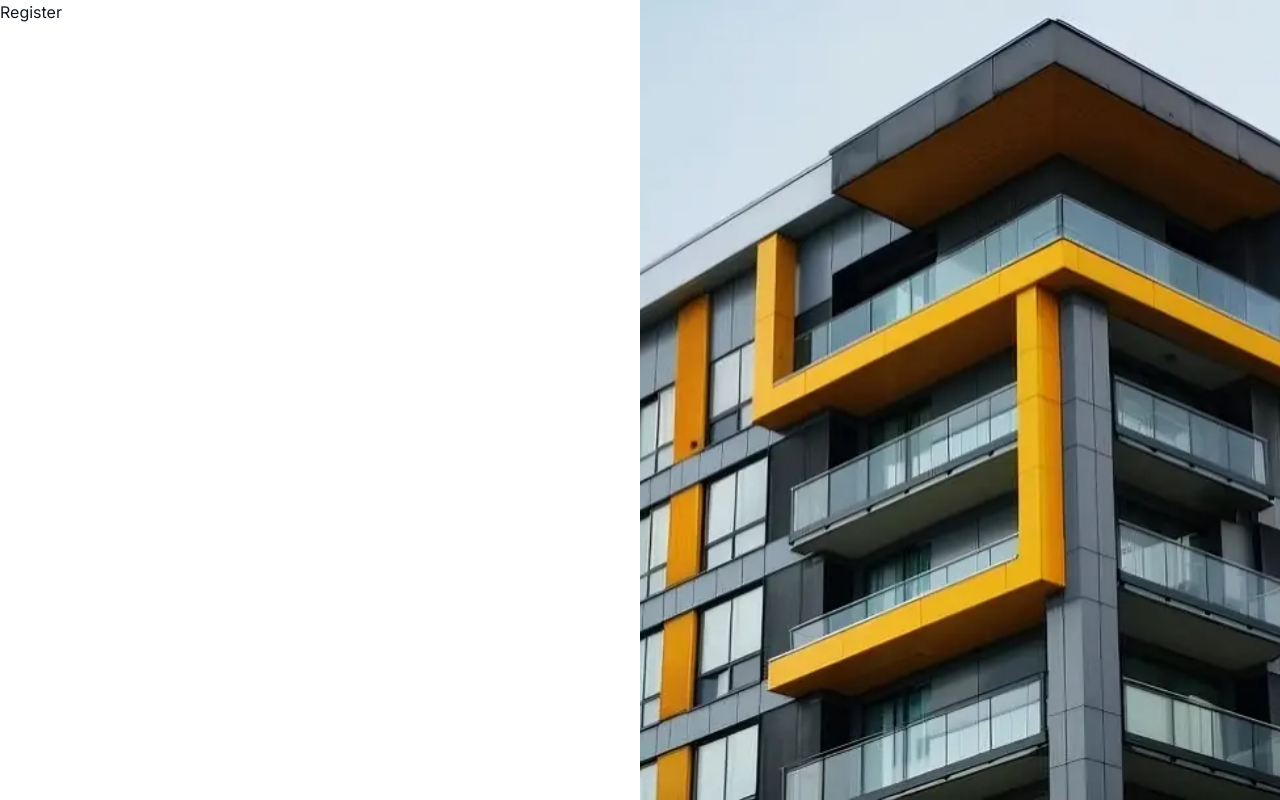
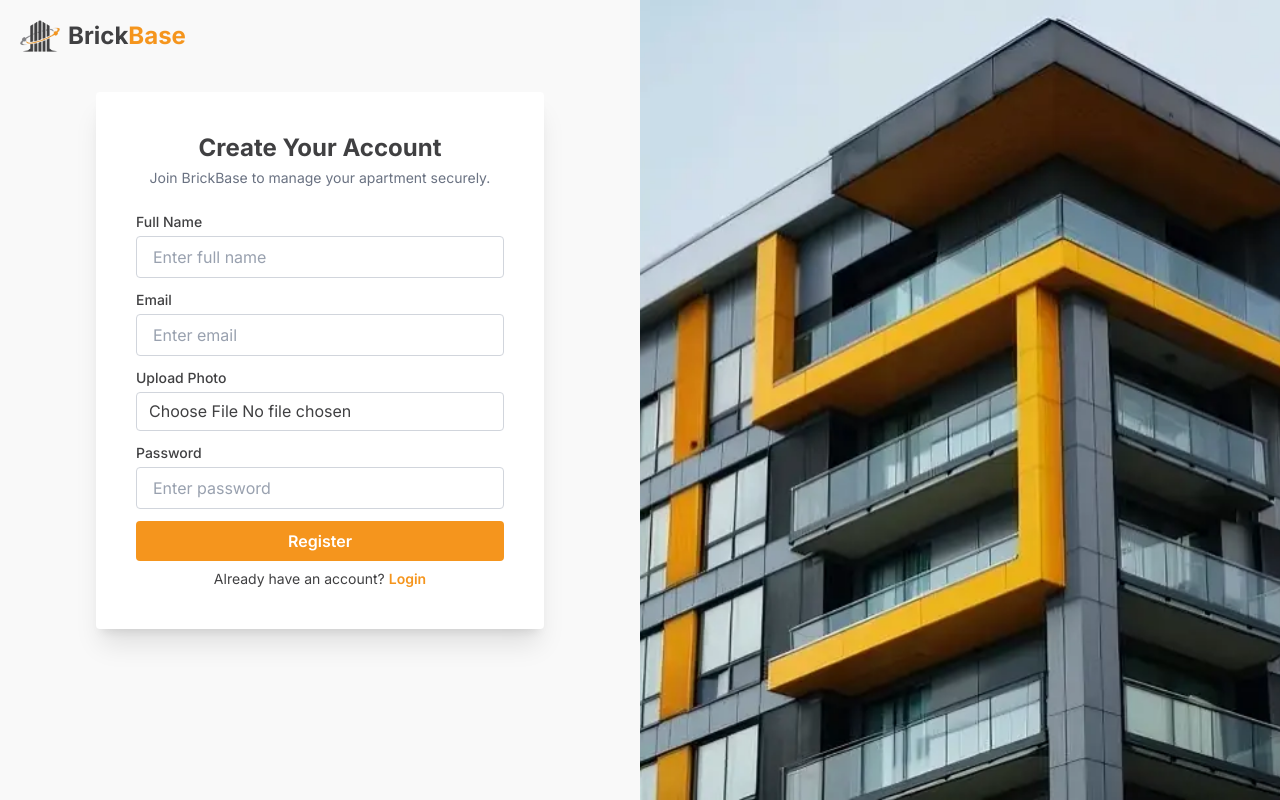
Before and after one commit to AlIfran64/Building-Management-System-Client, a React (Vite) app: page /register in a window 1280 px wide. Built offline with nearby package versions, Linux system fonts and the light colour scheme.

Commit message:
register done

```diff
--- a/src/Components/Header/Navbar/Navbar.jsx
+++ b/src/Components/Header/Navbar/Navbar.jsx
@@ -22,6 +22,7 @@ const Navbar = () => {
   return (
     <nav className="bg-white dark:bg-[#1e1e1f] shadow-sm w-full fixed top-0 z-50">
       <div className="max-w-7xl mx-auto px-4 py-3 flex items-center justify-between">
+
         {/* Logo */}
         <Link onClick={() => window.scrollTo({ top: 0, behavior: 'smooth' })}>
           <div className="flex items-center gap-2 cursor-pointer">
--- a/src/Pages/Login/Login.jsx
+++ b/src/Pages/Login/Login.jsx
@@ -22,25 +22,30 @@ const Login = () => {
   };
 
   return (
-    <div className="min-h-screen bg-[#f9f9f9] dark:bg-[#1e1e1f] flex flex-col items-center justify-center px-4">
+    <div className="min-h-screen bg-[#f9f9f9] dark:bg-[#1e1e1f]">
 
+      <div className='p-5'>
         {/* Logo */}
-      <Link to="/" className="absolute top-6 left-6 flex items-center gap-2">
+        <Link to={'/'}>
+          <div className="flex items-center gap-2 cursor-pointer">
             <img src={logo} alt="logo" className="w-10" />
-        <h2 className="text-2xl font-bold">
+            <p className="text-2xl font-bold">
               <span className="text-[#404042] dark:text-white">Brick</span>
               <span className="text-[#F5951D]">Base</span>
-        </h2>
+            </p>
+          </div>
         </Link>
+      </div>
 
+      <div className='flex flex-col items-center justify-center py-10'>
         {/* Card */}
         <div className="bg-white dark:bg-[#2c2c2f] shadow-xl rounded p-10 w-full max-w-md">
           <h3 className="text-2xl font-bold text-center text-[#404042] dark:text-white">Login to Your Account</h3>
           <p className="text-sm text-center text-gray-500 dark:text-gray-400 mt-1 mb-6">
-          Securely manage your apartment profile and explore exclusive features.
+            Access and manage your apartment securely.
           </p>
 
-        <form onSubmit={handleSubmit(onSubmit)} className="space-y-2">
+          <form onSubmit={handleSubmit(onSubmit)} className="space-y-4">
 
             {/* Email */}
             <div>
@@ -78,7 +83,7 @@ const Login = () => {
           </form>
 
           {/* Divider */}
-        <div className="flex items-center gap-4 my-2">
+          <div className="flex items-center gap-4 my-4">
             <div className="flex-grow h-px bg-gray-300 dark:bg-gray-600" />
             <span className="text-sm text-gray-400 dark:text-gray-500">or</span>
             <div className="flex-grow h-px bg-gray-300 dark:bg-gray-600" />
@@ -102,6 +107,7 @@ const Login = () => {
           </p>
         </div>
       </div>
+    </div>
   );
 };
 
--- a/src/Pages/Register/Register.jsx
+++ b/src/Pages/Register/Register.jsx
@@ -1,9 +1,127 @@
 import React from 'react';
+import { useForm } from 'react-hook-form';
+import { Link } from 'react-router';
+import logo from '../../../src/assets/images/logo1.png';
 
 const Register = () => {
+  const {
+    register,
+    handleSubmit,
+    formState: { errors },
+    watch
+  } = useForm();
+
+  const onSubmit = (data) => {
+    console.log('Register Data:', data);
+    // TODO: handle register logic here
+  };
+
+  const password = watch('password');
+  console.log(password);
+
+
   return (
-    <div>
-      <h1>Register</h1>
+    <div className="min-h-screen bg-[#f9f9f9] dark:bg-[#1e1e1f] ">
+
+      <div className='p-5'>
+        {/* Logo */}
+        <Link to={'/'}>
+          <div className="flex items-center gap-2 cursor-pointer">
+            <img src={logo} alt="logo" className="w-10" />
+            <p className="text-2xl font-bold">
+              <span className="text-[#404042] dark:text-white">Brick</span>
+              <span className="text-[#F5951D]">Base</span>
+            </p>
+          </div>
+        </Link>
+      </div>
+
+      <div className='flex flex-col items-center justify-center py-5'>
+        {/* Register Card */}
+        <div className="bg-white dark:bg-[#2c2c2f] shadow-xl rounded p-10 w-full max-w-md">
+          <h3 className="text-2xl font-bold text-center text-[#404042] dark:text-white">Create Your Account</h3>
+          <p className="text-sm text-center text-gray-500 dark:text-gray-400 mt-1 mb-6">
+            Join BrickBase to manage your apartment securely.
+          </p>
+
+          <form onSubmit={handleSubmit(onSubmit)} className="space-y-3">
+
+            {/* Name */}
+            <div>
+              <label className="block text-sm font-medium text-[#404042] dark:text-gray-200 mb-1">Full Name</label>
+              <input
+                type="text"
+                {...register('name', { required: true })}
+                placeholder="Enter full name"
+                className="w-full px-4 py-2 rounded border border-gray-300 dark:border-gray-600 bg-white dark:bg-[#2c2c2f] text-[#404042] dark:text-white placeholder-gray-400 dark:placeholder-gray-500 focus:outline-none focus:ring-2 focus:ring-[#F5951D] hover:border-black transition"
+              />
+              {errors.name && <p className="text-red-500 text-sm mt-1">Name is required</p>}
+            </div>
+
+            {/* Email */}
+            <div>
+              <label className="block text-sm font-medium text-[#404042] dark:text-gray-200 mb-1">Email</label>
+              <input
+                type="email"
+                {...register('email', { required: true })}
+                placeholder="Enter email"
+                className="w-full px-4 py-2 rounded border border-gray-300 dark:border-gray-600 bg-white dark:bg-[#2c2c2f] text-[#404042] dark:text-white placeholder-gray-400 dark:placeholder-gray-500 focus:outline-none focus:ring-2 focus:ring-[#F5951D] hover:border-black transition"
+              />
+              {errors.email && <p className="text-red-500 text-sm mt-1">Email is required</p>}
+            </div>
+
+            {/* Photo Upload */}
+            <div>
+              <label className="block text-sm font-medium text-[#404042] dark:text-gray-200 mb-1">Upload Photo</label>
+              <input
+                type="file"
+                accept="image/*"
+                {...register('photo', { required: true })}
+                className="w-full px-3 py-[0.4rem] rounded border border-gray-300 dark:border-gray-600 text-[#404042] dark:text-white bg-white dark:bg-[#2c2c2f] focus:outline-none focus:ring-2 focus:ring-[#F5951D]"
+              />
+              {errors.photo && <p className="text-red-500 text-sm mt-1">Photo is required</p>}
+            </div>
+
+            {/* Password */}
+            <div>
+              <label className="block text-sm font-medium text-[#404042] dark:text-gray-200 mb-1">Password</label>
+              <input
+                type="password"
+                {...register('password', {
+                  required: true,
+                  minLength: 6,
+                  validate: {
+                    hasUpperCase: (v) => /[A-Z]/.test(v) || 'Must include an uppercase letter',
+                    hasLowerCase: (v) => /[a-z]/.test(v) || 'Must include a lowercase letter'
+                  }
+                })}
+                placeholder="Enter password"
+                className="w-full px-4 py-2 rounded border border-gray-300 dark:border-gray-600 bg-white dark:bg-[#2c2c2f] text-[#404042] dark:text-white placeholder-gray-400 dark:placeholder-gray-500 focus:outline-none focus:ring-2 focus:ring-[#F5951D] hover:border-black transition"
+              />
+              {errors.password?.type === 'required' && <p className="text-red-500 text-sm mt-1">Password is required</p>}
+              {errors.password?.type === 'minLength' && <p className="text-red-500 text-sm mt-1">At least 6 characters</p>}
+              {errors.password?.type === 'hasUpperCase' && <p className="text-red-500 text-sm mt-1">{errors.password.message}</p>}
+              {errors.password?.type === 'hasLowerCase' && <p className="text-red-500 text-sm mt-1">{errors.password.message}</p>}
+            </div>
+
+            {/* Register Button */}
+            <button
+              type="submit"
+              className="w-full bg-[#F5951D] text-white font-semibold py-2 rounded hover:bg-[#d67e0e] transition"
+            >
+              Register
+            </button>
+          </form>
+
+          {/* Login Link */}
+          <p className="text-sm text-center text-[#404042] dark:text-gray-300 mt-2">
+            Already have an account?{' '}
+            <Link to="/login" className="text-[#F5951D] font-semibold hover:underline">
+              Login
+            </Link>
+          </p>
+        </div>
+      </div>
     </div>
   );
 };
```
Lines whose indentation alone changed are shown as unchanged.
